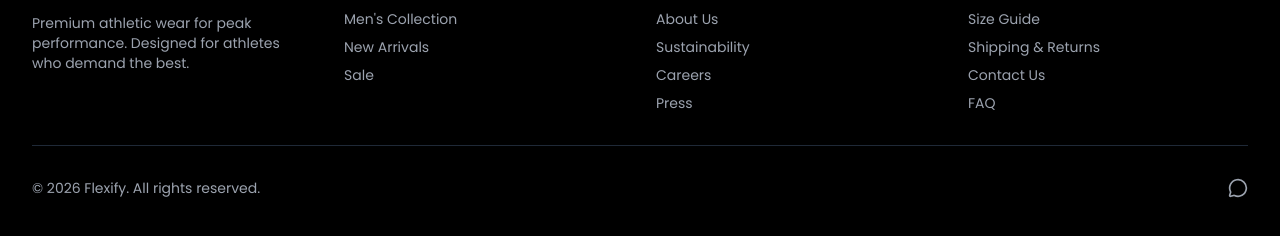
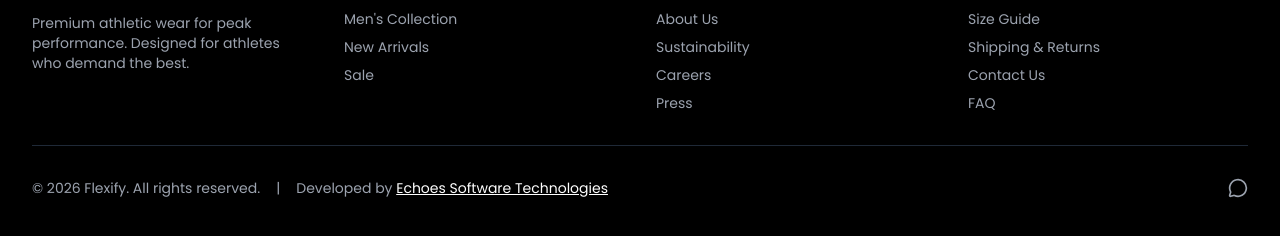
Before and after one commit to flexifysportsethics/flexify, a plain HTML site: page product.html in a window 1280 px wide. Shown: the part 692-928 px from the top of the page. Drawn offline with nearby package versions, Linux system fonts and the light colour scheme.

Commit message:
Update product.html

```diff
--- a/product.html
+++ b/product.html
@@ -208,7 +208,11 @@
         </div>
       </div>
       <div class="border-t border-gray-800 mt-8 pt-8 flex flex-col md:flex-row justify-between items-center">
-        <p class="text-gray-400 text-sm">&copy; 2026 Flexify. All rights reserved.</p>
+        <div class="flex flex-col md:flex-row items-center gap-2 md:gap-4">
+          <p class="text-gray-400 text-sm">&copy; 2026 Flexify. All rights reserved.</p>
+          <p class="text-gray-400 text-sm">|</p>
+          <p class="text-gray-400 text-sm">Developed by <a href="https://echoess.in" target="_blank" class="text-white hover:text-blue-400 transition-colors underline">Echoes Software Technologies</a></p>
+        </div>
         <div class="flex space-x-6 mt-4 md:mt-0">
           <a href="https://www.instagram.com/flexify_official_/" class="text-gray-400 hover:text-white transition-colors" target="_blank">
             <i data-lucide="instagram" class="w-5 h-5"></i>
```
